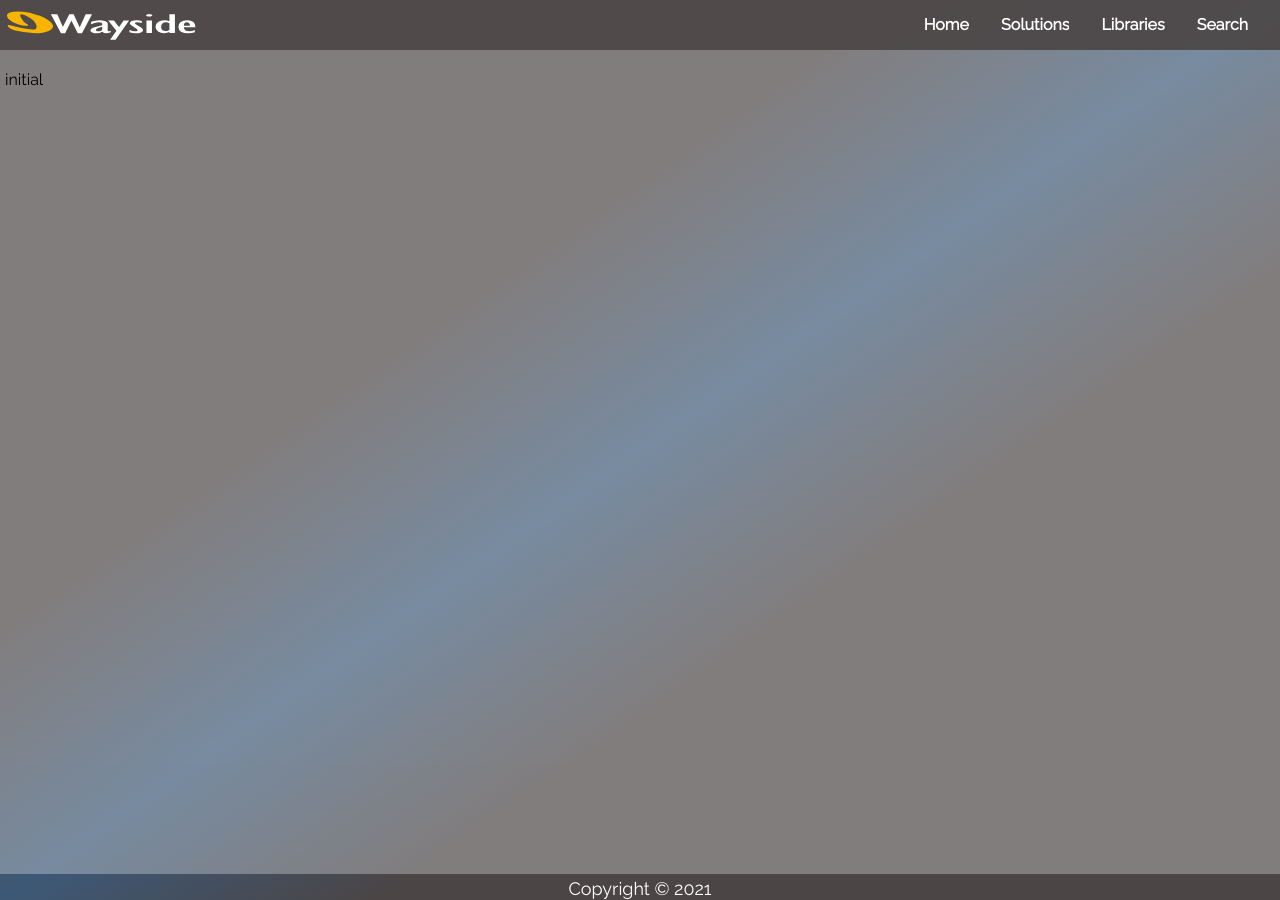
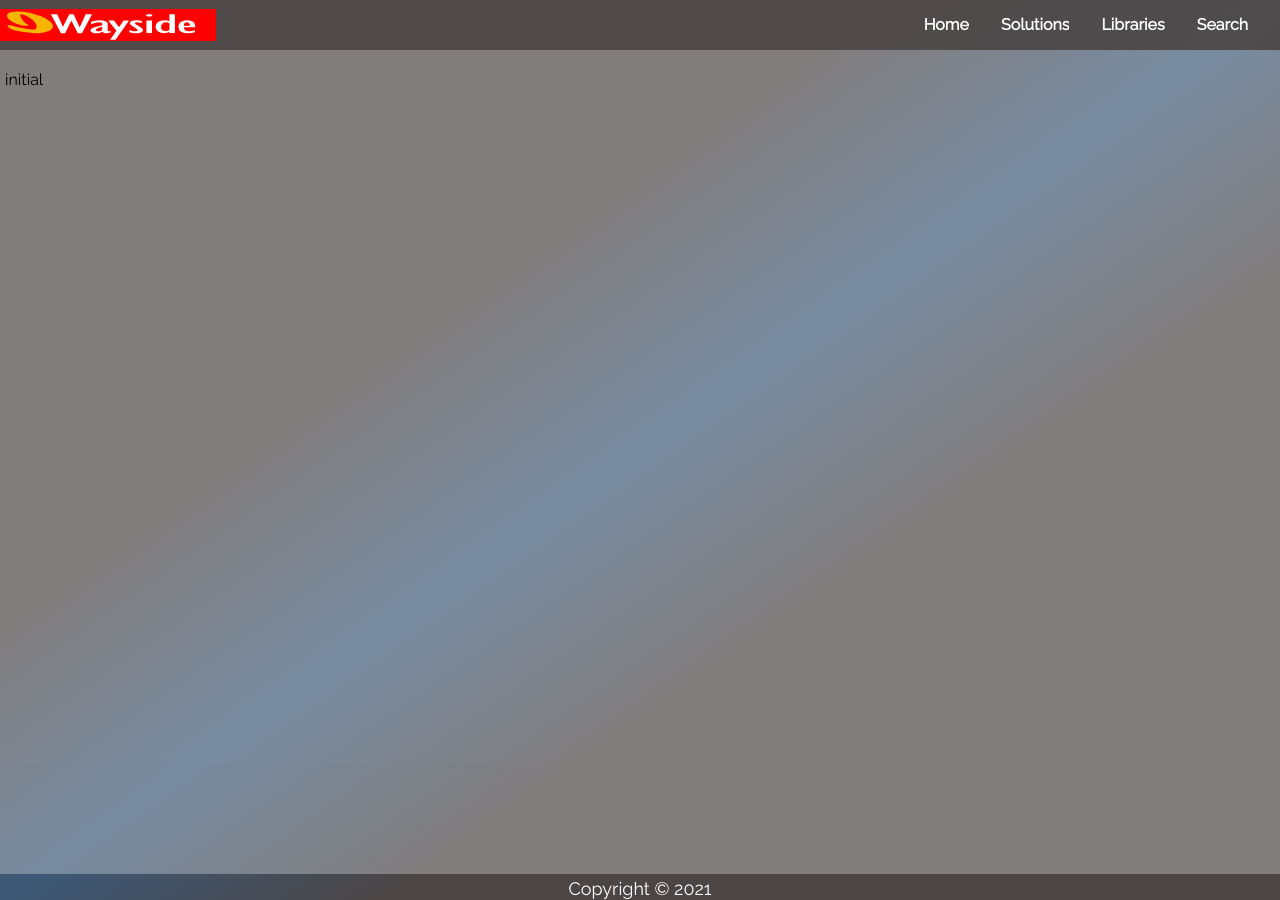
Before and after one commit to OpenWayside/openwayside.github.io, a Jekyll site: the page built from index.md, in a window 1280 px wide. Built offline with Jekyll 4.4.1, drawn with Linux system fonts in a browser that asks for light colours; some web fonts are replaced; our own code applies the rules of GitHub Pages for plain Markdown files.

Commit message:
Update logo.scss

```diff
--- a/_sass/logo.scss
+++ b/_sass/logo.scss
@@ -3,7 +3,7 @@
 	height: 32px;
 	background-image: url("/assets/images/logo.svg");
 	background-size: 216px 32px;
-	background-position: left center;
+	background-color: red;
 }
 
 @media (max-width: 700px) {
```
